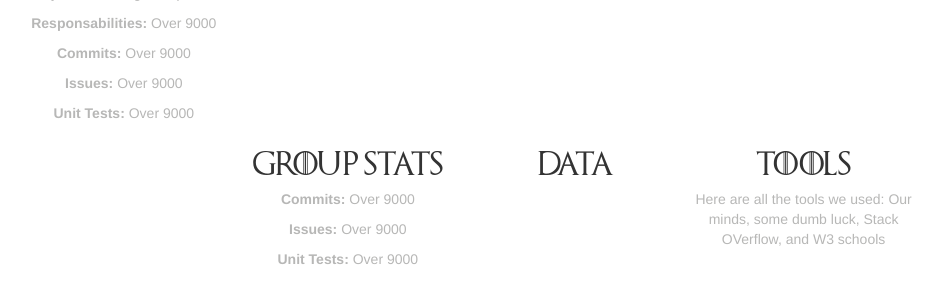
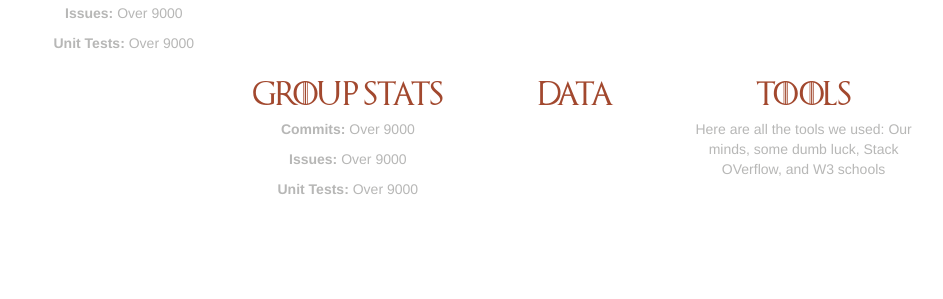
Before and after one commit to ayeryn/cs373-idb, a Flask app: template templates/about.html in a window 1280 px wide. Shown: the part 842-1141 px from the top of the page, without its empty margins (97-1040 px from the left). After the commit the page ends 1036 px from the top, so only its background shows below. Run offline with Flask 2, Linux system fonts and the light colour scheme; the template is opened without the code that fills it, so the values that code supplies are empty; some libraries are stand-ins or nearby versions.

Commit message:
Fixing css file paths

```diff
--- a/templates/about.html
+++ b/templates/about.html
@@ -4,8 +4,8 @@
 <title>About</title>
 
 <!-- Include CSS stylesheet -->
-<link rel="stylesheet" type="text/css" href="css/style.css">
-<link rel="stylesheet" type="text/css" href="css/about.css">
+<link rel="stylesheet" type="text/css" href="../static/css/style.css">
+<link rel="stylesheet" type="text/css" href="../static/css/about.css">
 
 <!-- Include Bootstrap CDN -->
 <!-- Latest compiled and minified CSS -->
@@ -16,8 +16,8 @@
 
 <body>
     <header>
-        <h1 class="page-header">About</h1>
-        <h3 class="page-header">Group Name</h3>
+        <h1 class="title-header">About</h1>
+        <h3 class="title-header">Group Name</h3>
     </header>
 
     <div class="members center">
@@ -91,7 +91,7 @@
     <div class="project-info center">
         <div class="group-stats info-section">
             <header>
-                <h3 class="section-header">Group Stats</h3>
+                <h3 class="title-header">Group Stats</h3>
             </header>
 
             <div class="details">
@@ -106,7 +106,7 @@
 
         <div class="data-info info-section">
             <header>
-                <h3 class="section-header">Data</h3>
+                <h3 class="title-header">Data</h3>
             </header>
 
             <div class="details">
@@ -118,7 +118,7 @@
 
         <div class="tools-info info-section">
             <header>
-                <h3 class="section-header">Tools</h3>
+                <h3 class="title-header">Tools</h3>
             </header>
 
             <div class="details">
```
